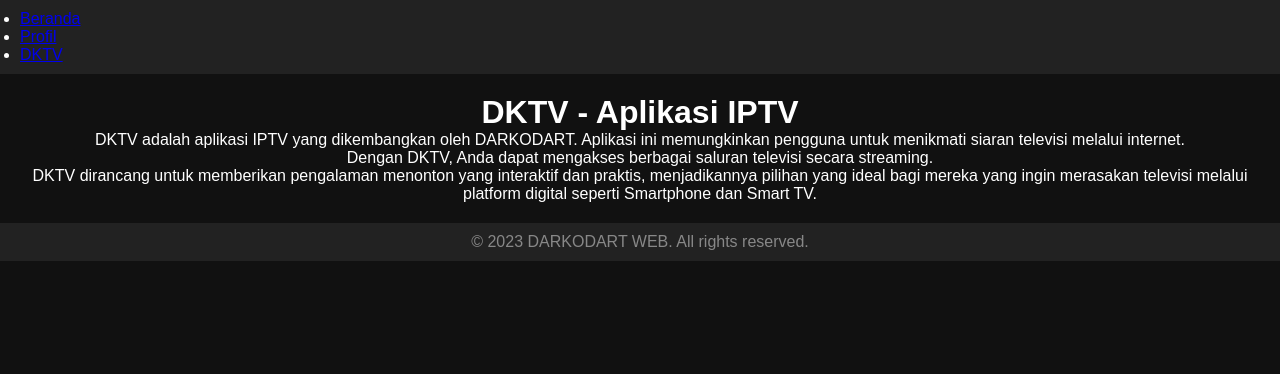
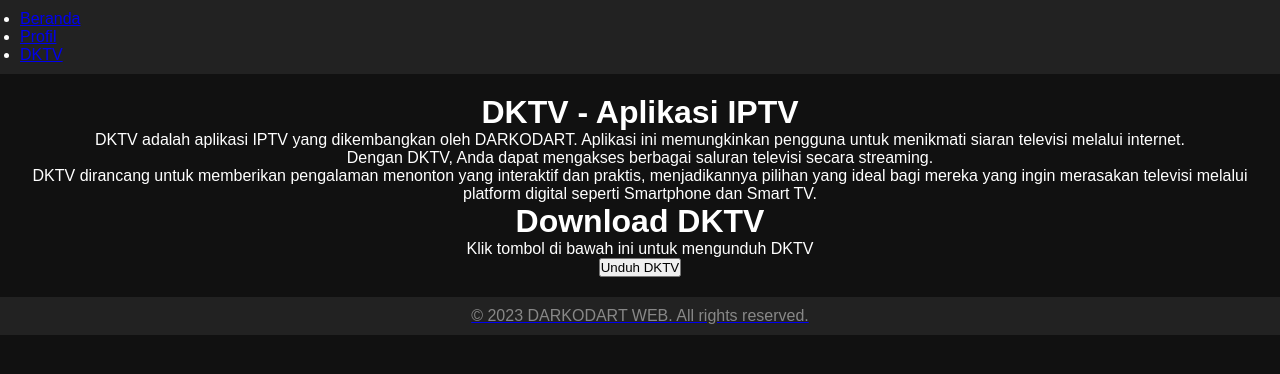
Before and after one commit to darkodart/darkodart.github.io, a plain HTML site: page dktv.html in a window 1280 px wide. Drawn offline with Linux system fonts and the light colour scheme.

Commit message:
Update dktv.html

```diff
--- a/dktv.html
+++ b/dktv.html
@@ -18,9 +18,15 @@
     </header>
     <main>
         <h1>DKTV - Aplikasi IPTV</h1>
+
         <p>DKTV adalah aplikasi IPTV yang dikembangkan oleh DARKODART. Aplikasi ini memungkinkan pengguna untuk menikmati siaran televisi melalui internet.</p>
         <p>Dengan DKTV, Anda dapat mengakses berbagai saluran televisi secara streaming.</p>
         <p>DKTV dirancang untuk memberikan pengalaman menonton yang interaktif dan praktis, menjadikannya pilihan yang ideal bagi mereka yang ingin merasakan televisi melalui platform digital seperti Smartphone dan Smart TV.</p>
+
+        <h1>Download DKTV</h1>
+        <p>Klik tombol di bawah ini untuk mengunduh DKTV</p>
+        <a href="darkodart.github.io/dktv" download>
+            <button>Unduh DKTV</button>
     </main>
     <footer>
         <p>&copy; 2023 DARKODART WEB. All rights reserved.</p>
```
